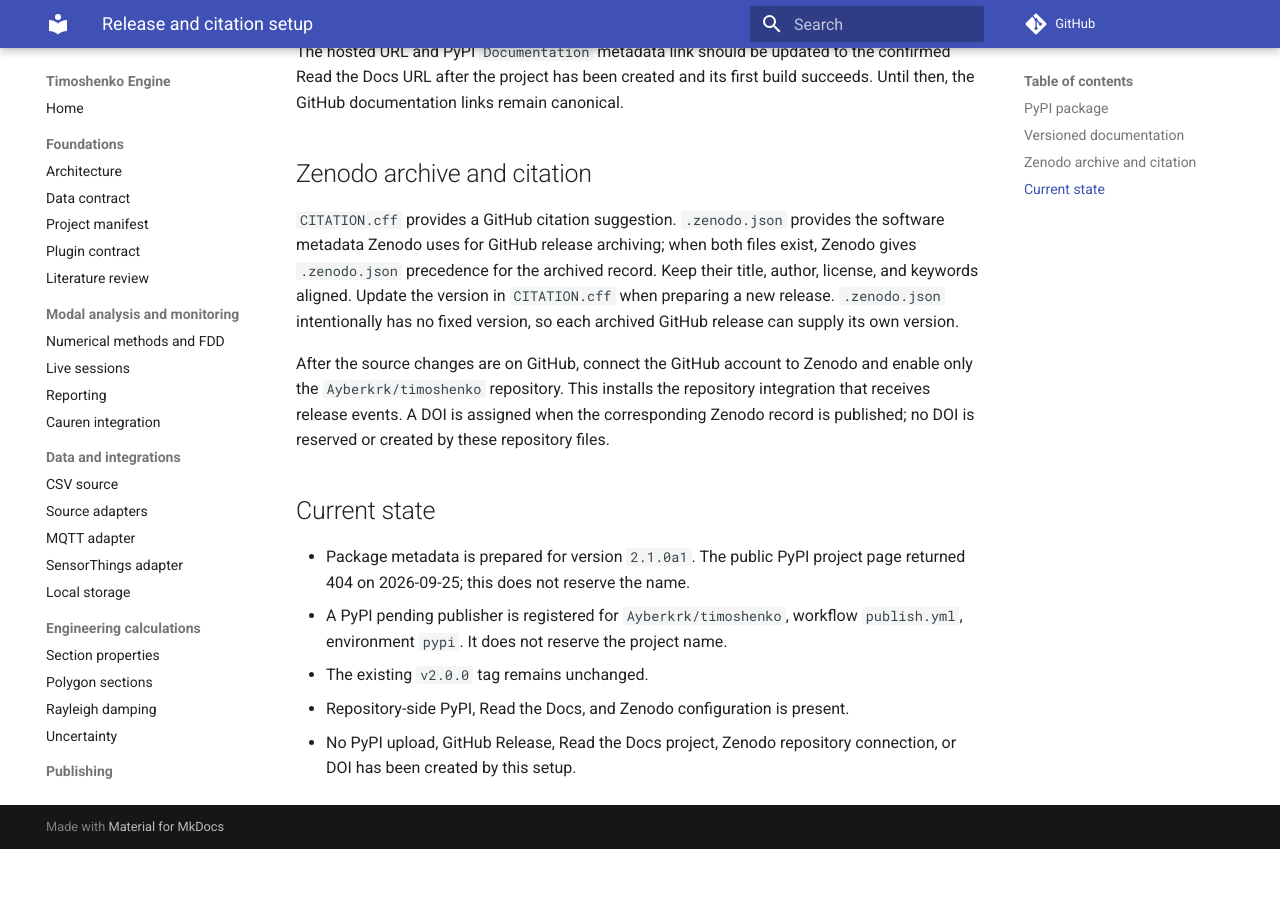
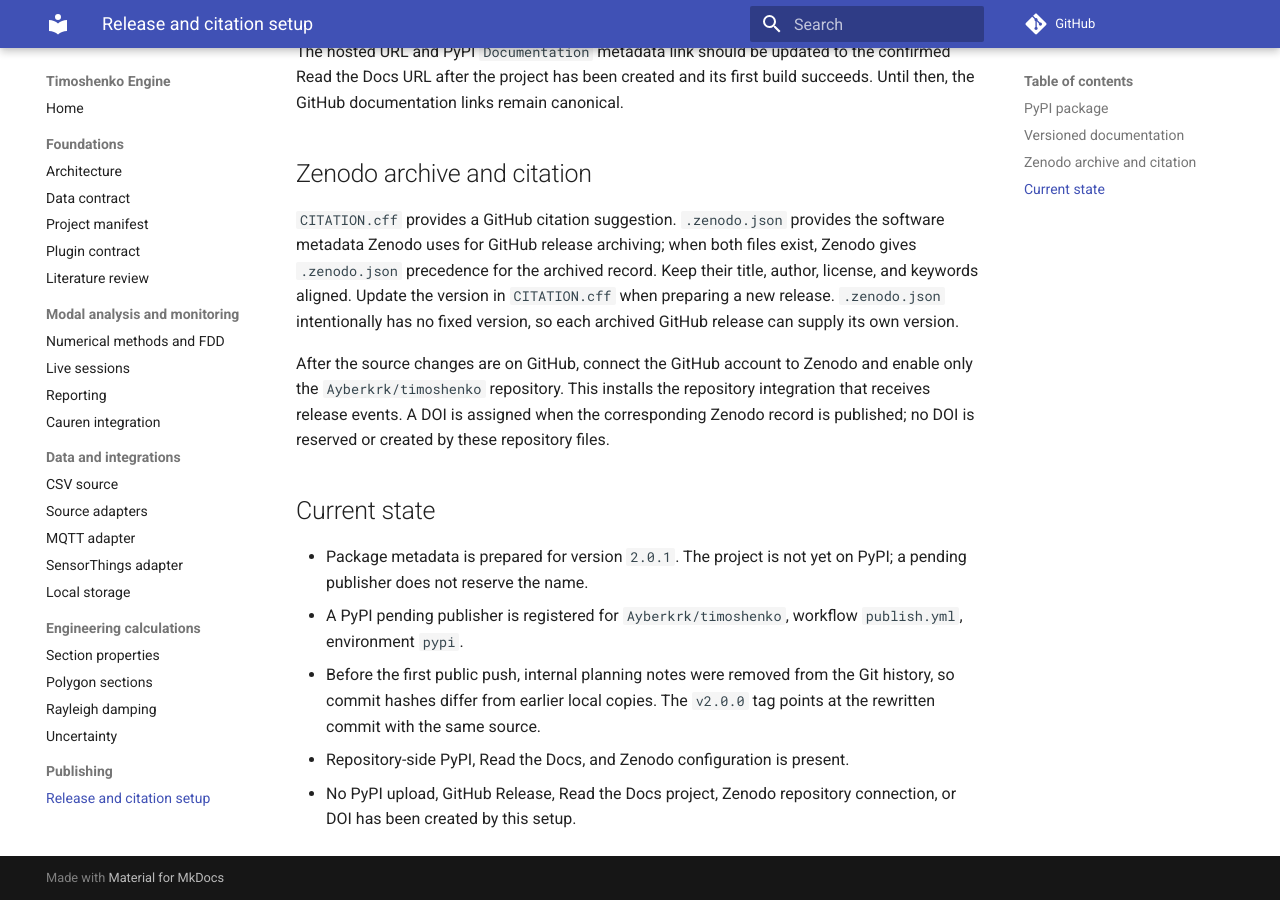
Before and after one commit to Ayberkrk/timoshenko, an MkDocs documentation site: the page built from docs/publishing.md, in a window 1280 px wide and 900 px high, scrolled down 1260 px. Built offline with MkDocs 1.6.1 and Material for MkDocs 9.7.7, drawn with Linux system fonts in a browser that asks for light colours; comment, search, counter and statistics services are not loaded; before the commit the page ends 2109 px from its top, so only the background shows below that.

```diff
--- a/docs/publishing.md
+++ b/docs/publishing.md
@@ -73,11 +73,13 @@ by these repository files.
 
 ## Current state
 
-- Package metadata is prepared for version `2.1.0a1`. The public PyPI project
-  page returned 404 on 2026-09-25; this does not reserve the name.
+- Package metadata is prepared for version `2.0.1`. The project is not yet on
+  PyPI; a pending publisher does not reserve the name.
 - A PyPI pending publisher is registered for `Ayberkrk/timoshenko`, workflow
-  `publish.yml`, environment `pypi`. It does not reserve the project name.
-- The existing `v2.0.0` tag remains unchanged.
+  `publish.yml`, environment `pypi`.
+- Before the first public push, internal planning notes were removed from the
+  Git history, so commit hashes differ from earlier local copies. The `v2.0.0`
+  tag points at the rewritten commit with the same source.
 - Repository-side PyPI, Read the Docs, and Zenodo configuration is present.
 - No PyPI upload, GitHub Release, Read the Docs project, Zenodo repository
   connection, or DOI has been created by this setup.
--- a/pyproject.toml
+++ b/pyproject.toml
@@ -4,7 +4,7 @@ build-backend = "setuptools.build_meta"
 
 [project]
 name = "timoshenko-engine"
-version = "2.1.0a1"
+version = "2.0.1"
 description = "Composable structural engineering calculations and analysis primitives for Python applications."
 readme = "README.md"
 requires-python = ">=3.10"
--- a/src/timoshenko/__init__.py
+++ b/src/timoshenko/__init__.py
@@ -59,7 +59,7 @@ from .update import update
 from .uncertainty import UncertaintyError, UncertaintyResult, propagate as propagate_uncertainty
 from .vibration import RayleighDampingResult, damping_ratio, harmonic_response, natural_frequency_hz, rayleigh_damping_coefficients
 
-__version__ = "2.1.0a1"
+__version__ = "2.0.1"
 
 __all__ = [
     "HealthAssessment",
```
Also changed, not shown: README.md (+12 -11 lines), 2 other files.
